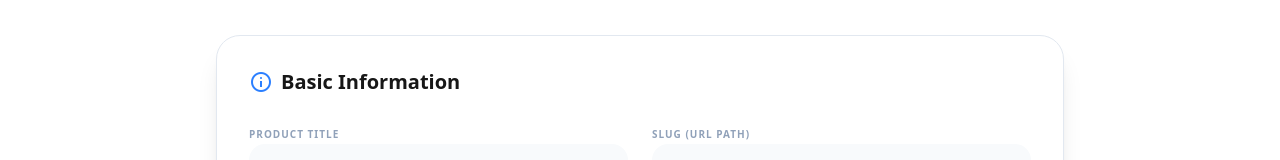
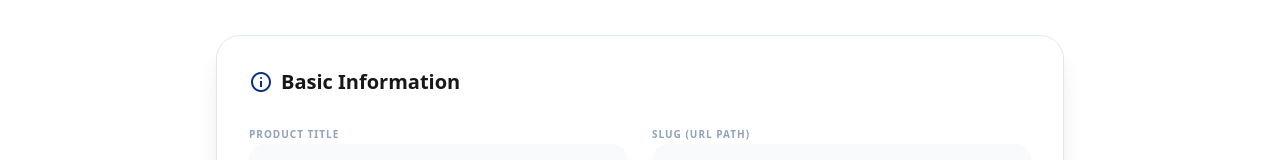
Before and after one commit to FlyPGppVz/PhonesAndRepairs-Final, a Next.js app: page /admin/shop/new in a window 1280 px wide. Shown: the part 213-373 px from the top of the page. Built offline with nearby package versions, Linux system fonts and the light colour scheme.

Commit message:
style: update global blue palette to match corporate logo color (#063183)

```diff
--- a/src/app/globals.css
+++ b/src/app/globals.css
@@ -2,6 +2,22 @@
 
 @theme {
   --font-sans: var(--font-inter), -apple-system, BlinkMacSystemFont, "Segoe UI", Roboto, Helvetica, Arial, sans-serif;
+
+  /* Azul Corporativo iPhoneAndRepairs/PhonesAndRepairs */
+  --color-blue-50: #f0f4fa;
+  --color-blue-100: #dce6f2;
+  --color-blue-200: #bdd0e6;
+  --color-blue-300: #8eadcf;
+  --color-blue-400: #5a82b1;
+  --color-blue-500: #063183;
+  --color-blue-600: #002D72;
+  --color-blue-700: #002155;
+  --color-blue-800: #001639;
+  --color-blue-900: #000c21;
+  --color-blue-950: #000714;
+
+  --color-primary: var(--color-blue-500);
+  --color-primary-dim: var(--color-blue-600);
 }
 
 :root {
--- a/src/components/Admin/ProductForm.tsx
+++ b/src/components/Admin/ProductForm.tsx
@@ -51,7 +51,7 @@ export default function ProductForm({ initialData, id }: ProductFormProps) {
   }, [initialData]);
 
   const addVariant = () => {
-    setVariants([...variants, { color_hex: '#0070c9', image_url: '', color_name: '' }]);
+    setVariants([...variants, { color_hex: '#063183', image_url: '', color_name: '' }]);
   };
 
   const updateVariant = (index: number, field: keyof Variant, value: string) => {
```
